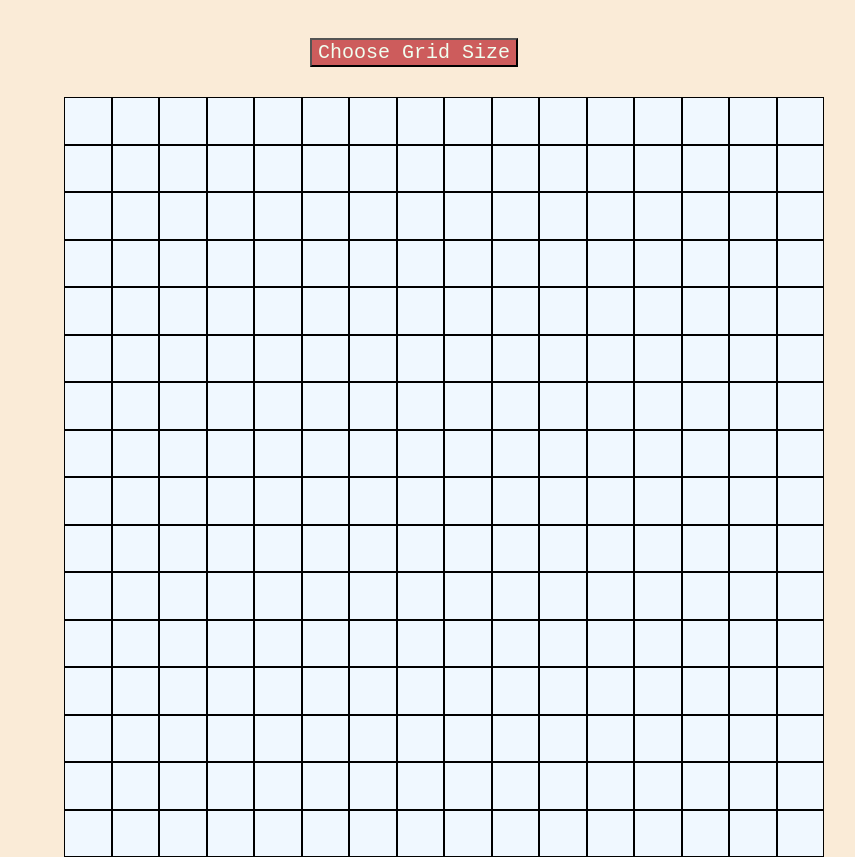
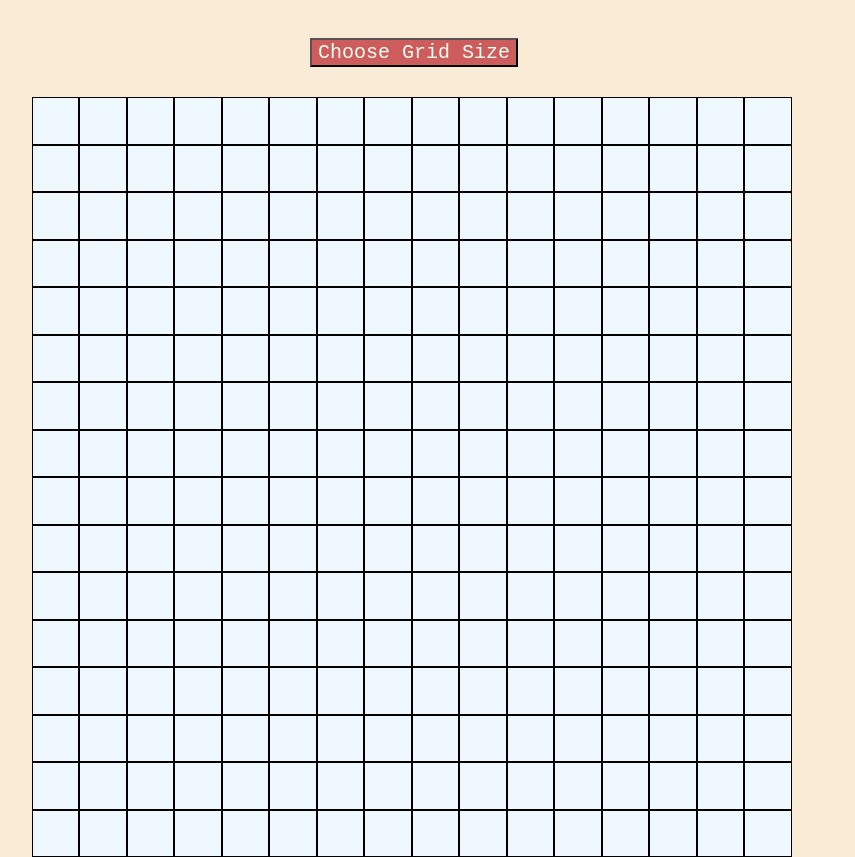
Before and after one commit to rey-1e/etch-a-sketch, a plain HTML site: page index.html in a window 1280 px wide. Shown: the whole page, without its empty margins (226-1081 px from the left). Drawn offline with Linux system fonts and the light colour scheme.

Commit message:
chnaged margin-right for container to 65px

```diff
--- a/style.css
+++ b/style.css
@@ -5,6 +5,7 @@ body {
 .container {
     background-color: black;
     display : flex;
+    margin-right : 65px;
     height : 700px;
     width : 700px;
     /* border : 1px solid black; */
```
